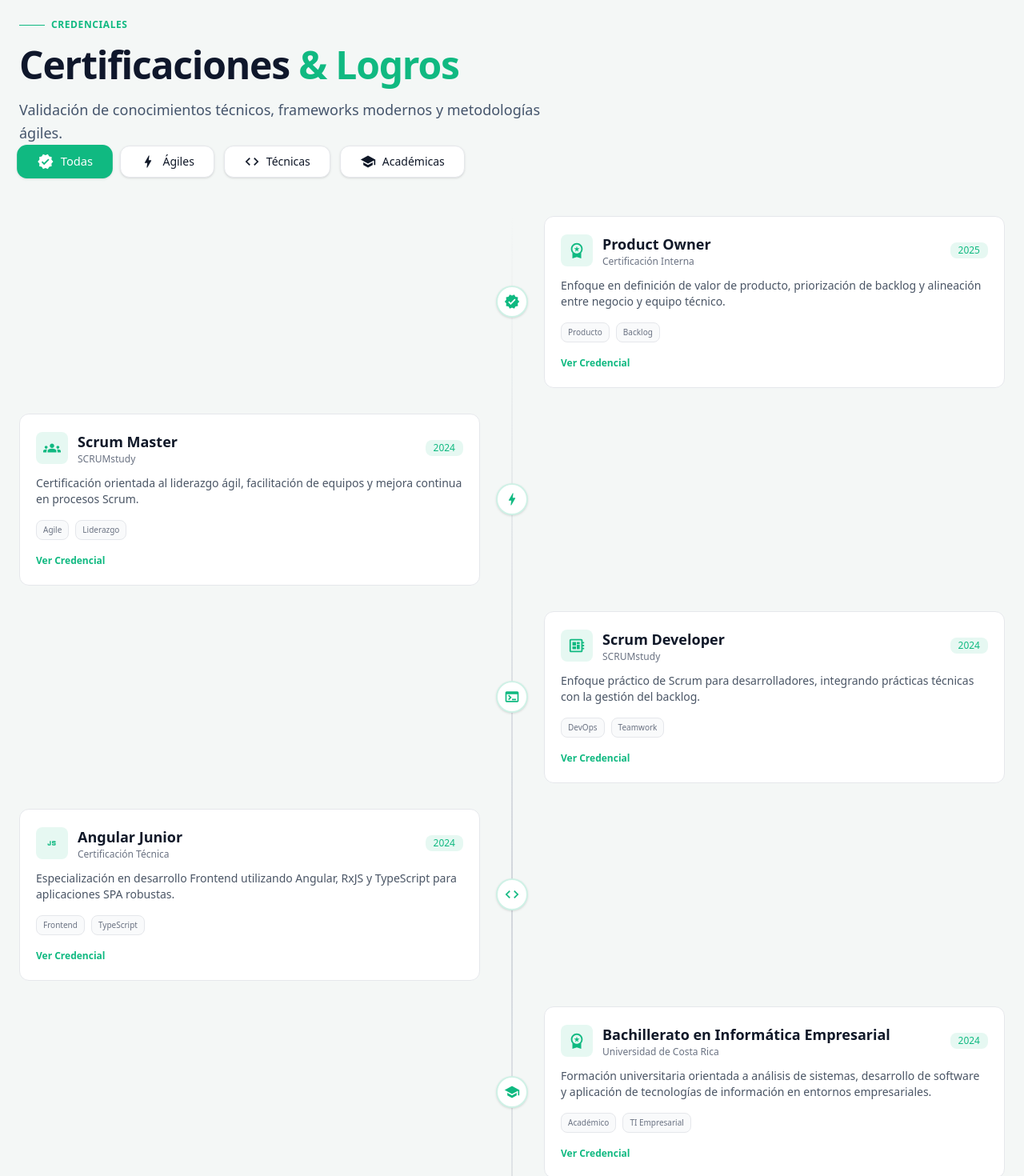
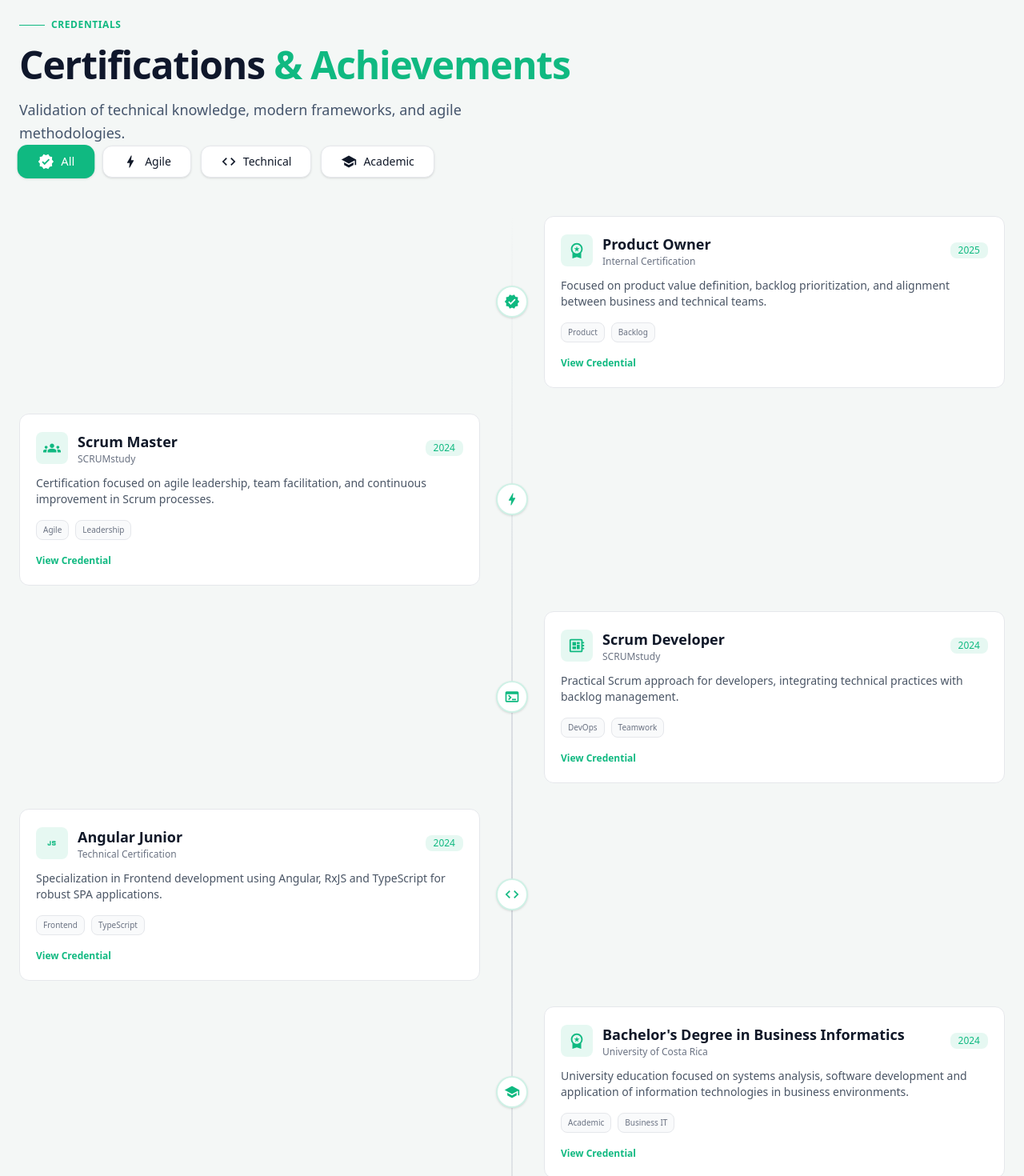
Before and after one commit to JosepFernande/porfolio, a Next.js app: page / in a window 1280 px wide. Shown: the part 1600-3070 px from the top of the page at 80% size. Built offline with nearby package versions, Linux system fonts and the light colour scheme; no server answers.

Commit message:
refactor(i18n): extract Certification strings to JSON
Data-text split: strip title/issuer/description/tags from data file.
Add CERTIFICATION_ICON_MAP for icon key lookup.
Filter labels move to JSON. Component merges data with
translated items via id. useTranslations('Certifications').

```diff
--- a/messages/en.json
+++ b/messages/en.json
@@ -101,6 +101,64 @@
       }
     }
   },
+  "Certifications": {
+    "tag": "Credentials",
+    "title": "Certifications",
+    "accent": "& Achievements",
+    "description": "Validation of technical knowledge, modern frameworks, and agile methodologies.",
+    "viewCredential": "View Credential",
+    "downloadFullCv": "Download Full CV",
+    "filters": {
+      "all": "All",
+      "agile": "Agile",
+      "technical": "Technical",
+      "academic": "Academic"
+    },
+    "items": {
+      "product-owner": {
+        "title": "Product Owner",
+        "issuer": "Internal Certification",
+        "description": "Focused on product value definition, backlog prioritization, and alignment between business and technical teams.",
+        "tags": ["Product", "Backlog"]
+      },
+      "scrum-master": {
+        "title": "Scrum Master",
+        "issuer": "SCRUMstudy",
+        "description": "Certification focused on agile leadership, team facilitation, and continuous improvement in Scrum processes.",
+        "tags": ["Agile", "Leadership"]
+      },
+      "scrum-developer": {
+        "title": "Scrum Developer",
+        "issuer": "SCRUMstudy",
+        "description": "Practical Scrum approach for developers, integrating technical practices with backlog management.",
+        "tags": ["DevOps", "Teamwork"]
+      },
+      "angular-junior": {
+        "title": "Angular Junior",
+        "issuer": "Technical Certification",
+        "description": "Specialization in Frontend development using Angular, RxJS and TypeScript for robust SPA applications.",
+        "tags": ["Frontend", "TypeScript"]
+      },
+      "bachillerato-informatica-empresarial": {
+        "title": "Bachelor's Degree in Business Informatics",
+        "issuer": "University of Costa Rica",
+        "description": "University education focused on systems analysis, software development and application of information technologies in business environments.",
+        "tags": ["Academic", "Business IT"]
+      },
+      "scrum-fundamentals": {
+        "title": "Scrum Fundamentals",
+        "issuer": "SCRUMstudy",
+        "description": "Certification in the fundamental concepts of Scrum methodology, roles and key events for agile management.",
+        "tags": ["Agile", "Fundamentals"]
+      },
+      "tecnico-soporte": {
+        "title": "Technical High School Degree in IT Support",
+        "issuer": "CTP Umberto Melloni Campanini",
+        "description": "Technical specialization in IT support, maintenance, incident resolution and technology infrastructure fundamentals.",
+        "tags": ["Support", "Infrastructure"]
+      }
+    }
+  },
   "LanguageToggle": {
     "ariaLabel": "Switch language"
   }
--- a/messages/es.json
+++ b/messages/es.json
@@ -101,6 +101,64 @@
       }
     }
   },
+  "Certifications": {
+    "tag": "Credenciales",
+    "title": "Certificaciones",
+    "accent": "& Logros",
+    "description": "Validación de conocimientos técnicos, frameworks modernos y metodologías ágiles.",
+    "viewCredential": "Ver Credencial",
+    "downloadFullCv": "Descargar CV Completo",
+    "filters": {
+      "all": "Todas",
+      "agile": "Ágiles",
+      "technical": "Técnicas",
+      "academic": "Académicas"
+    },
+    "items": {
+      "product-owner": {
+        "title": "Product Owner",
+        "issuer": "Certificación Interna",
+        "description": "Enfoque en definición de valor de producto, priorización de backlog y alineación entre negocio y equipo técnico.",
+        "tags": ["Producto", "Backlog"]
+      },
+      "scrum-master": {
+        "title": "Scrum Master",
+        "issuer": "SCRUMstudy",
+        "description": "Certificación orientada al liderazgo ágil, facilitación de equipos y mejora continua en procesos Scrum.",
+        "tags": ["Agile", "Liderazgo"]
+      },
+      "scrum-developer": {
+        "title": "Scrum Developer",
+        "issuer": "SCRUMstudy",
+        "description": "Enfoque práctico de Scrum para desarrolladores, integrando prácticas técnicas con la gestión del backlog.",
+        "tags": ["DevOps", "Teamwork"]
+      },
+      "angular-junior": {
+        "title": "Angular Junior",
+        "issuer": "Certificación Técnica",
+        "description": "Especialización en desarrollo Frontend utilizando Angular, RxJS y TypeScript para aplicaciones SPA robustas.",
+        "tags": ["Frontend", "TypeScript"]
+      },
+      "bachillerato-informatica-empresarial": {
+        "title": "Bachillerato en Informática Empresarial",
+        "issuer": "Universidad de Costa Rica",
+        "description": "Formación universitaria orientada a análisis de sistemas, desarrollo de software y aplicación de tecnologías de información en entornos empresariales.",
+        "tags": ["Académico", "TI Empresarial"]
+      },
+      "scrum-fundamentals": {
+        "title": "Scrum Fundamentals",
+        "issuer": "SCRUMstudy",
+        "description": "Certificación en los conceptos fundamentales de la metodología Scrum, roles y eventos clave para la gestión ágil.",
+        "tags": ["Agile", "Fundamentos"]
+      },
+      "tecnico-soporte": {
+        "title": "Técnico Medio en Informática en Soporte",
+        "issuer": "CTP Umberto Melloni Campanini",
+        "description": "Especialidad técnica en soporte informático, mantenimiento, resolución de incidencias y fundamentos de infraestructura tecnológica.",
+        "tags": ["Soporte", "Infraestructura"]
+      }
+    }
+  },
   "LanguageToggle": {
     "ariaLabel": "Cambiar idioma"
   }
--- a/src/components/Certification.tsx
+++ b/src/components/Certification.tsx
@@ -1,15 +1,29 @@
 "use client";
 import {
   CERTIFICATION_FILTERS,
+  CERTIFICATION_ICON_MAP,
   CERTIFICATIONS,
   type CertificationCategory,
 } from "@/const/certifications.data";
 import { FileDownloadOutlined } from "@mui/icons-material";
 import { useState } from "react";
+import { useTranslations } from "next-intl";
 import SectionHeader from "./SectionHeader";
 
 export default function Certification() {
+  const t = useTranslations("Certifications");
   const [filter, setFilter] = useState<CertificationCategory>("all");
+
+  // eslint-disable-next-line @typescript-eslint/no-explicit-any
+  const certItems = (t.raw as any)("items") as Record<
+    string,
+    {
+      title: string;
+      issuer: string;
+      description: string;
+      tags: string[];
+    }
+  >;
 
   const filteredCertifications =
     filter === "all"
@@ -19,16 +33,16 @@ export default function Certification() {
   return (
     <section className="layout-content-container flex flex-col w-full flex-1 animate-fade-in-up">
       <SectionHeader
-        tag="Credenciales"
-        title="Certificaciones"
-        accent="& Logros"
-        description="Validación de conocimientos técnicos, frameworks modernos y metodologías ágiles."
+        tag={t("tag")}
+        title={t("title")}
+        accent={t("accent")}
+        description={t("description")}
         titleId="certificaciones-title"
       />
 
       {/* Filtros */}
       <div className="flex gap-3 mb-12 flex-wrap justify-center md:justify-start">
-        {CERTIFICATION_FILTERS.map(({ id, label, icon: Icon }) => (
+        {CERTIFICATION_FILTERS.map(({ id, icon: Icon }) => (
           <button
             key={id}
             onClick={() => setFilter(id)}
@@ -40,7 +54,7 @@ export default function Certification() {
               }`}
           >
             <Icon className="text-[20px]!" />
-            <span className="text-sm font-medium">{label}</span>
+            <span className="text-sm font-medium">{t(`filters.${id}`)}</span>
           </button>
         ))}
       </div>
@@ -48,8 +62,9 @@ export default function Certification() {
       {/* Timeline */}
       <div className="relative space-y-8 before:absolute before:inset-0 before:ml-5 before:-translate-x-px md:before:mx-auto md:before:translate-x-0 before:w-0.5 before:bg-linear-to-b before:from-transparent before:via-gray-300 before:to-transparent dark:before:via-slate-700/60">
         {filteredCertifications.map((cert) => {
-          const TimelineIcon = cert.timelineIcon;
-          const CardIcon = cert.cardIcon;
+          const TimelineIcon = CERTIFICATION_ICON_MAP[cert.timelineIconKey];
+          const CardIcon = CERTIFICATION_ICON_MAP[cert.cardIconKey];
+          const item = certItems[cert.id];
 
           return (
             <div
@@ -58,7 +73,7 @@ export default function Certification() {
             >
               {/* Timeline Icon */}
               <div className="flex items-center justify-center w-10 h-10 rounded-full border-2 border-primary/20 bg-white dark:bg-slate-800/50 shadow shrink-0 md:order-1 md:group-odd:-translate-x-1/2 md:group-even:translate-x-1/2 z-10 group-hover:border-primary group-hover:scale-110 transition-all">
-                <TimelineIcon className="text-primary text-[20px]!" />
+                {TimelineIcon && <TimelineIcon className="text-primary text-[20px]!" />}
               </div>
 
               {/* Card */}
@@ -66,14 +81,14 @@ export default function Certification() {
                 <div className="flex items-center justify-between mb-3">
                   <div className="flex items-center gap-3">
                     <div className="flex h-10 w-10 items-center justify-center rounded-lg bg-primary/10 dark:bg-primary/20 text-primary">
-                      <CardIcon className="text-[22px]!" />
+                      {CardIcon && <CardIcon className="text-[22px]!" />}
                     </div>
                     <div>
                       <h3 className="font-bold text-lg text-gray-900 dark:text-white group-hover:text-primary transition-colors">
-                        {cert.title}
+                        {item?.title ?? cert.id}
                       </h3>
                       <p className="text-xs text-gray-500 dark:text-gray-400">
-                        {cert.issuer}
+                        {item?.issuer ?? ""}
                       </p>
                     </div>
                   </div>
@@ -84,11 +99,11 @@ export default function Certification() {
                 </div>
 
                 <p className="text-sm text-gray-600 dark:text-gray-300 mb-4 line-clamp-2">
-                  {cert.description}
+                  {item?.description ?? ""}
                 </p>
 
                 <div className="flex flex-wrap gap-2 mb-3">
-                  {cert.tags.map((tag) => (
+                  {item?.tags.map((tag) => (
                     <span
                       key={tag}
                       className="text-[10px] font-medium px-2 py-1 rounded-lg border bg-gray-50 dark:bg-slate-800/50 border-gray-200 dark:border-slate-700/50 text-gray-500 dark:text-gray-400"
@@ -103,7 +118,7 @@ export default function Certification() {
                     href={cert.credentialUrl}
                     className="inline-flex items-center text-primary text-xs font-bold hover:underline"
                   >
-                    Ver Credencial
+                    {t("viewCredential")}
                   </a>
                 )}
               </div>
@@ -118,7 +133,7 @@ export default function Certification() {
           className="flex min-w-50 cursor-pointer items-center justify-center overflow-hidden rounded-xl h-12 px-6 bg-primary dark:bg-primary text-white dark:text-white gap-2 text-base font-bold leading-normal tracking-[0.015em] transition-transform hover:scale-105 shadow-lg shadow-emerald-200/70 dark:shadow-none hover:shadow-emerald-300/60 focus-visible:outline-none focus-visible:ring-2 focus-visible:ring-primary/60 focus-visible:ring-offset-2 focus-visible:ring-offset-background-light dark:focus-visible:ring-offset-background-dark"
         >
           <FileDownloadOutlined />
-          <span className="truncate">Descargar CV Completo</span>
+          <span className="truncate">{t("downloadFullCv")}</span>
         </a>
       </div>
     </section>
--- a/src/const/certifications.data.ts
+++ b/src/const/certifications.data.ts
@@ -9,137 +9,95 @@ import {
   Javascript,
   IntegrationInstructions,
   WorkspacePremium,
-  SvgIconComponent,
+  type SvgIconComponent,
 } from "@mui/icons-material";
 
 export type CertificationCategory = "all" | "agile" | "technical" | "academic";
 
 export interface CertificationItem {
   id: string;
-  title: string;
-  issuer: string;
+  category: CertificationCategory;
   year: number;
-  description: string;
-  category: CertificationCategory;
-  timelineIcon: SvgIconComponent;
-  cardIcon: SvgIconComponent;
-  tags: string[];
   credentialUrl?: string;
+  timelineIconKey: string;
+  cardIconKey: string;
 }
+
+export const CERTIFICATION_ICON_MAP: Record<string, SvgIconComponent> = {
+  verified: Verified,
+  bolt: Bolt,
+  code: Code,
+  school: School,
+  terminal: Terminal,
+  groups: Groups,
+  developerBoard: DeveloperBoard,
+  javascript: Javascript,
+  integrationInstructions: IntegrationInstructions,
+  workspacePremium: WorkspacePremium,
+};
 
 export const CERTIFICATIONS: CertificationItem[] = [
   {
     id: "product-owner",
-    title: "Product Owner",
-    issuer: "Certificación Interna",
+    category: "agile",
     year: 2025,
-    description:
-      "Enfoque en definición de valor de producto, priorización de backlog y alineación entre negocio y equipo técnico.",
-    category: "agile",
-    timelineIcon: Verified,
-    cardIcon: WorkspacePremium,
-    tags: ["Producto", "Backlog"],
     credentialUrl: "/Interno%20Product%20Owner.pdf",
+    timelineIconKey: "verified",
+    cardIconKey: "workspacePremium",
   },
   {
     id: "scrum-master",
-    title: "Scrum Master",
-    issuer: "SCRUMstudy",
+    category: "agile",
     year: 2024,
-    description:
-      "Certificación orientada al liderazgo ágil, facilitación de equipos y mejora continua en procesos Scrum.",
-    category: "agile",
-    timelineIcon: Bolt,
-    cardIcon: Groups,
-    tags: ["Agile", "Liderazgo"],
     credentialUrl: "/Scrum%20Master.pdf",
+    timelineIconKey: "bolt",
+    cardIconKey: "groups",
   },
   {
     id: "scrum-developer",
-    title: "Scrum Developer",
-    issuer: "SCRUMstudy",
+    category: "agile",
     year: 2024,
-    description:
-      "Enfoque práctico de Scrum para desarrolladores, integrando prácticas técnicas con la gestión del backlog.",
-    category: "agile",
-    timelineIcon: Terminal,
-    cardIcon: DeveloperBoard,
-    tags: ["DevOps", "Teamwork"],
     credentialUrl: "/Scrum%20Developer.pdf",
+    timelineIconKey: "terminal",
+    cardIconKey: "developerBoard",
   },
   {
     id: "angular-junior",
-    title: "Angular Junior",
-    issuer: "Certificación Técnica",
+    category: "technical",
     year: 2024,
-    description:
-      "Especialización en desarrollo Frontend utilizando Angular, RxJS y TypeScript para aplicaciones SPA robustas.",
-    category: "technical",
-    timelineIcon: Code,
-    cardIcon: Javascript,
-    tags: ["Frontend", "TypeScript"],
     credentialUrl: "/Angular%20Junior.pdf",
+    timelineIconKey: "code",
+    cardIconKey: "javascript",
   },
   {
     id: "bachillerato-informatica-empresarial",
-    title: "Bachillerato en Informática Empresarial",
-    issuer: "Universidad de Costa Rica",
+    category: "academic",
     year: 2024,
-    description:
-      "Formación universitaria orientada a análisis de sistemas, desarrollo de software y aplicación de tecnologías de información en entornos empresariales.",
-    category: "academic",
-    timelineIcon: School,
-    cardIcon: WorkspacePremium,
-    tags: ["Académico", "TI Empresarial"],
     credentialUrl: "/Informatica_Empresarial.pdf",
+    timelineIconKey: "school",
+    cardIconKey: "workspacePremium",
   },
   {
     id: "scrum-fundamentals",
-    title: "Scrum Fundamentals",
-    issuer: "SCRUMstudy",
+    category: "agile",
     year: 2023,
-    description:
-      "Certificación en los conceptos fundamentales de la metodología Scrum, roles y eventos clave para la gestión ágil.",
-    category: "agile",
-    timelineIcon: Verified,
-    cardIcon: Groups,
-    tags: ["Agile", "Fundamentos"],
     credentialUrl: "/Scrum%20Fundamentals.jpg",
+    timelineIconKey: "verified",
+    cardIconKey: "groups",
   },
   {
     id: "tecnico-soporte",
-    title: "Técnico Medio en Informática en Soporte",
-    issuer: "CTP Umberto Melloni Campanini",
+    category: "academic",
     year: 2017,
-    description:
-      "Especialidad técnica en soporte informático, mantenimiento, resolución de incidencias y fundamentos de infraestructura tecnológica.",
-    category: "academic",
-    timelineIcon: School,
-    cardIcon: IntegrationInstructions,
-    tags: ["Soporte", "Infraestructura"],
     credentialUrl: "/Soporte_Tecnico.pdf",
+    timelineIconKey: "school",
+    cardIconKey: "integrationInstructions",
   },
 ];
 
-export const CERTIFICATION_FILTERS = [
-  {
-    id: "all",
-    label: "Todas",
-    icon: Verified,
-  },
-  {
-    id: "agile",
-    label: "Ágiles",
-    icon: Bolt,
-  },
-  {
-    id: "technical",
-    label: "Técnicas",
-    icon: Code,
-  },
-  {
-    id: "academic",
-    label: "Académicas",
-    icon: School,
-  },
+export const CERTIFICATION_FILTERS: { id: CertificationCategory; icon: SvgIconComponent }[] = [
+  { id: "all", icon: Verified },
+  { id: "agile", icon: Bolt },
+  { id: "technical", icon: Code },
+  { id: "academic", icon: School },
 ] as const;
```
